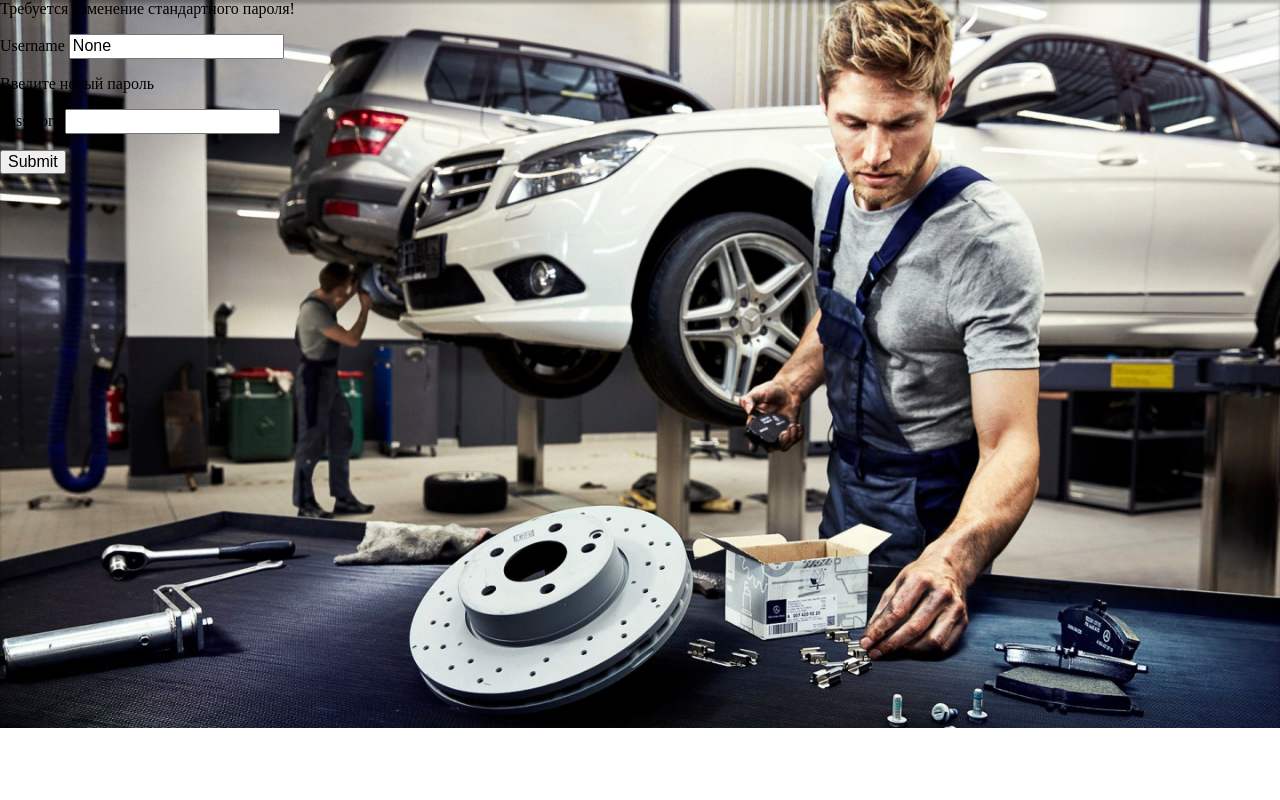
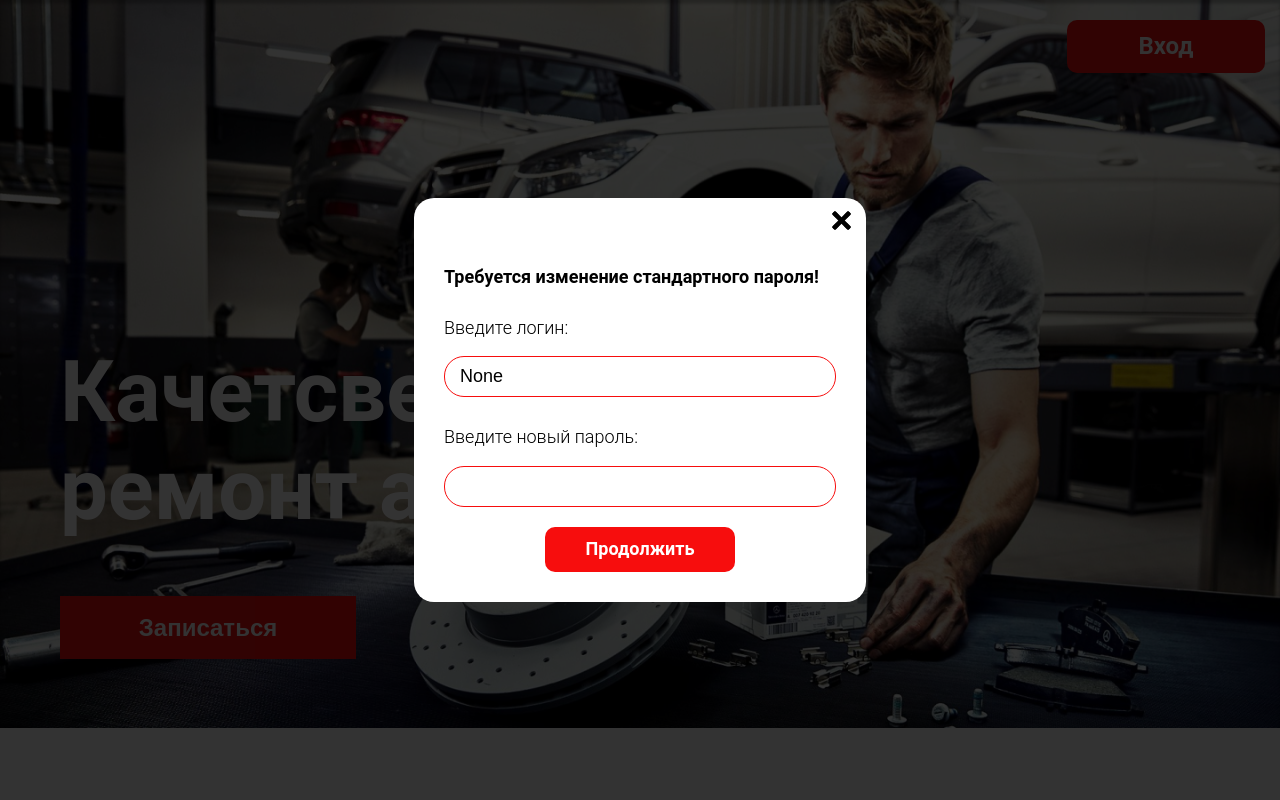
Before and after one commit to dimario9122/carServiceProject, a Flask app: page /change_password in a window 1280 px wide. Run offline with Flask 2, Linux system fonts and the light colour scheme; some libraries are stand-ins or nearby versions.

Commit message:
add requests

```diff
--- a/app/static/css/style.css
+++ b/app/static/css/style.css
@@ -210,4 +210,8 @@
   opacity: 1;
 }
 
+.errorSignIn {
+  color: red;
+}
+
 /*# sourceMappingURL=style.css.map */
--- a/app/static/js/home.js
+++ b/app/static/js/home.js
@@ -12,8 +12,10 @@
 
 if (document.querySelector('.popup').classList.contains('open'))
 {
-    document.querySelector('.tab-client').classList.remove('active')
-    document.querySelector('.tab-manager').classList.add('active')
+    if (document.querySelector('.popup_tabs')) {
+        document.querySelector('.tab-client').classList.remove('active')
+        document.querySelector('.tab-manager').classList.add('active')
+    }
     document.querySelector('.popup-close').addEventListener('click', closePopup)
     document.querySelector('.tab-client').addEventListener('click', resetPopup('clickClient'))
     document.querySelector('.popup').addEventListener('click', function(e) {
--- a/app/static/style.scss
+++ b/app/static/style.scss
@@ -221,3 +221,7 @@
     }
   }
 }
+
+.errorSignIn {
+  color: red;
+}
--- a/app/templates/change_password.html
+++ b/app/templates/change_password.html
@@ -1,33 +1,45 @@
 {% extends 'base.html' %}
 
-<head>
-    {% block title %}
-    <title>Изменение пароля</title>
-    {% endblock %}
-</head>
+{% block title %}
+<title>Home</title>
+{% endblock %}
 
-<body>
+{% block btn %}
+<div class="button-wrap">
+    <button class="btnSignIn">Вход</button>
+</div>
+{% endblock %}
+
 {% block content %}
-    {{ status }}
-    <form action="" method="post">
-        <p>
-            <label for="username">Username</label>
-            <input type="text" readonly name="username" value={{ username }}>
-        </p>
-        Введите новый пароль
-        <p>
-            <label for="password">Password</label>
-            <input type="password" name="password">
-        </p>
-        <p>
-            <input type="submit">
-        </p>
-    </form>
+<div class="content-wrap">
+    <div class="content">
+        <div class="content-header">
+            <h1>Качетсвенный <br>
+                ремонт авто</h1>
+        </div>
+        <div class="content-btn">
+            <button class="content-btn__recording">Записаться</button>
+        </div>
+    </div>
+</div>
+{% endblock %}
 
-    {% if password_changed %}
-        <p>{{ message }}</p>
-    {%  endif %}
-
+{% block popup %}
+<div class="popup open">
+    <div class="popup_body">
+        <div class="popup_content">
+            <form action="change_password" method="POST">
+                <p class="popup-close"></p>
+                <h4>{{ status }}</h4>
+                <p class="popup_label">Введите логин:</p>
+                <input type="text" class="popup-input" readonly name="username" value={{ username }}>
+                <p class="popup_label">Введите новый пароль:</p>
+                <input type="password" class="popup-input" name="password">
+                <div class="btn-wrap">
+                    <button class="popup-button" type="submit">Продолжить</button>
+                </div>
+            </form>
+        </div>
+    </div>
+</div>
 {% endblock %}
-</body>
-</html>
--- a/app/templates/home.html
+++ b/app/templates/home.html
@@ -29,6 +29,7 @@
     <div class="popup_body">
         <div class="popup_content">
 
+
         </div>
     </div>
 </div>
--- a/app/templates/login_manager.html
+++ b/app/templates/login_manager.html
@@ -37,7 +37,7 @@
                     <p class="tab-manager">Менеджер</p>
                 </div>
                 {% if message %}
-                    <p>{{message}}</p>
+                    <p class="errorSignIn">{{message}}</p>
                 {% endif %}
                 <p class="popup_label">Введите логин:</p>
                 <input type="text" class="popup-input" name="username">
```
Also changed, not shown: app/database.db, 1 other file.
